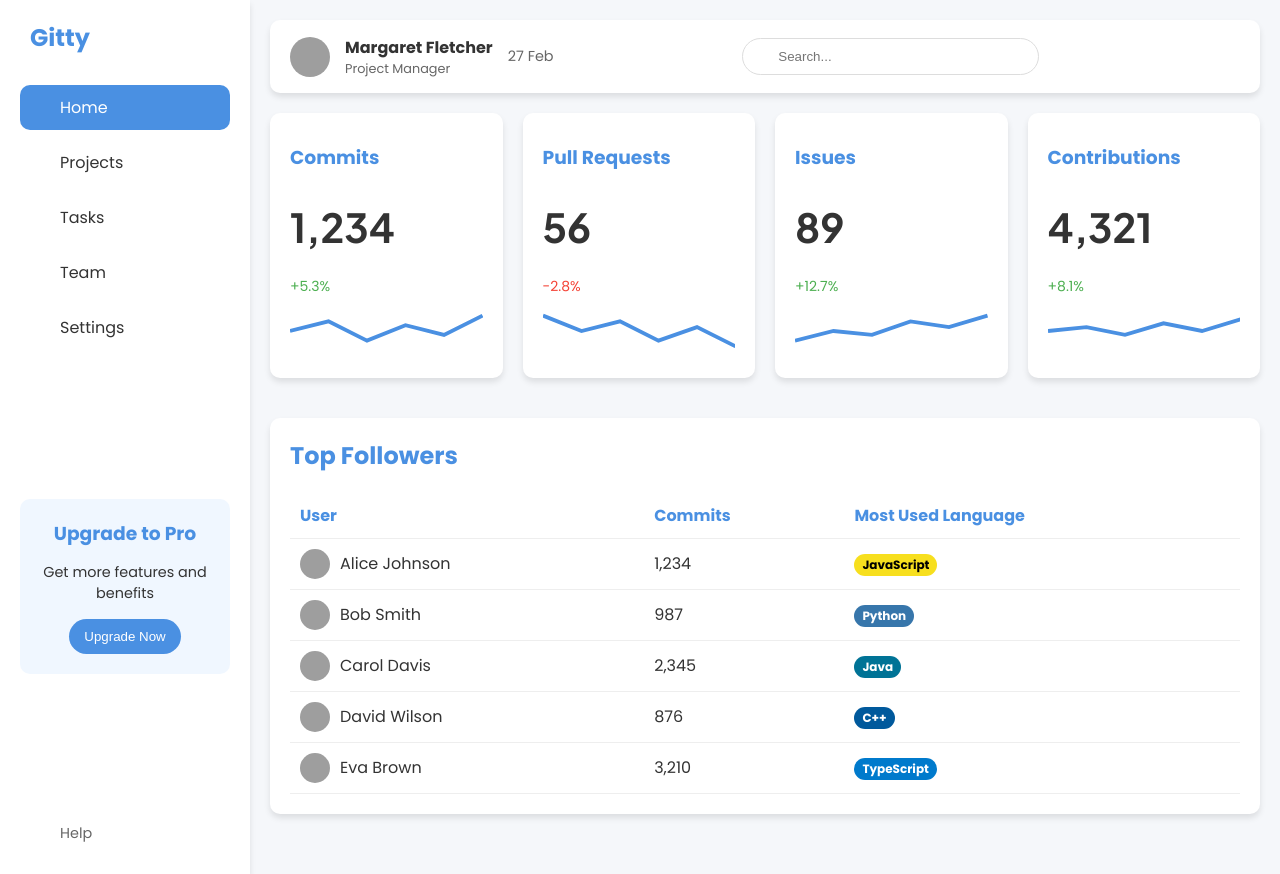
After one commit to Mk-0-wan/gitty, a Flask app: template gitty_v1/templates/ui/ui.html in a window 1280 px wide. The commit adds this page. Run offline with Flask 3, Linux system fonts and the light colour scheme; the template is opened without the code that fills it, so the values that code supplies are empty; grey boxes are pictures that could not be loaded.

Commit message:
fixing some userinterface issues

```diff
--- a/gitty_v1/core/routes.py
+++ b/gitty_v1/core/routes.py
@@ -27,6 +27,6 @@ def intro_page():
 def welcome():
     """The new homepage once the user logs in"""
     try:
-        return render_template("/core/welcomepage.html", title="Welcompage")
+        return render_template("/ui/ui.html", title="UI")
     except TemplateNotFound:
         abort(404)
--- /dev/null
+++ b/gitty_v1/static/ui.css
@@ -0,0 +1,370 @@
+@import url('https://fonts.googleapis.com/css2?family=Manrope:wght@200..800&family=Nunito+Sans:ital,opsz,wght@0,6..12,200..1000;1,6..12,200..1000&family=Plus+Jakarta+Sans:ital,wght@0,200..800;1,200..800&family=Poppins:ital,wght@0,100;0,200;0,300;0,400;0,500;0,600;0,700;0,800;0,900;1,100;1,200;1,300;1,400;1,500;1,600;1,700;1,800;1,900&family=Work+Sans:ital,wght@0,100..900;1,100..900&display=swap');
+
+:root {
+    --primary-color: #4a90e2;
+    --secondary-color: #f5f7fa;
+    --text-color: #333;
+    --border-radius: 10px;
+    --box-shadow: 0 4px 6px rgba(0, 0, 0, 0.1);
+    --transition: all 0.3s ease;
+}
+
+body {
+    font-family: 'Poppins', sans-serif;
+    background-color: var(--secondary-color);
+    margin: 0;
+    padding: 0;
+    color: var(--text-color);
+}
+
+.container {
+    display: grid;
+    grid-template-columns: 250px 1fr;
+    height: 100vh;
+}
+
+/* Sidebar styles */
+.sidebar {
+    background-color: #fff;
+    padding: 20px;
+    box-shadow: var(--box-shadow);
+    display: flex;
+    flex-direction: column;
+    height: 100%;
+}
+
+.logo {
+    font-size: 24px;
+    font-weight: bold;
+    color: var(--primary-color);
+    margin-bottom: 30px;
+    display: flex;
+    align-items: center;
+    gap: 10px;
+}
+
+.nav-links {
+    display: flex;
+    flex-direction: column;
+    gap: 10px;
+    margin-bottom: 30px;
+}
+
+.nav-link {
+    color: var(--text-color);
+    text-decoration: none;
+    padding: 10px;
+    border-radius: var(--border-radius);
+    transition: var(--transition);
+    display: flex;
+    align-items: center;
+}
+
+.nav-link:hover, .nav-link.active {
+    background-color: var(--primary-color);
+    color: #fff;
+}
+
+.nav-link i {
+    margin-right: 10px;
+    width: 20px;
+    text-align: center;
+}
+
+.get-pro {
+    background-color: #f0f7ff;
+    border-radius: var(--border-radius);
+    padding: 20px;
+    margin-top: auto;
+    margin-bottom: 20px;
+    text-align: center;
+}
+
+.get-pro h3 {
+    color: var(--primary-color);
+    margin-top: 0;
+    margin-bottom: 10px;
+}
+
+.get-pro p {
+    font-size: 0.9em;
+    margin-bottom: 15px;
+}
+
+.upgrade-btn {
+    background-color: var(--primary-color);
+    color: #fff;
+    border: none;
+    padding: 10px 15px;
+    border-radius: 20px;
+    cursor: pointer;
+    transition: var(--transition);
+}
+
+.upgrade-btn:hover {
+    background-color: #3a7bc8;
+}
+
+.sidebar-footer {
+    margin-top: auto;
+}
+
+.sidebar-footer .nav-link {
+    color: #666;
+    font-size: 0.9em;
+}
+
+/* Main content styles */
+.main-content {
+    display: flex;
+    flex-direction: column;
+    padding: 20px;
+}
+
+/* Top navbar styles */
+.top-navbar {
+    display: flex;
+    justify-content: space-between;
+    align-items: center;
+    background-color: #fff;
+    padding: 15px 20px;
+    border-radius: var(--border-radius);
+    box-shadow: var(--box-shadow);
+    margin-bottom: 20px;
+}
+
+.user-info {
+    display: flex;
+    align-items: center;
+    gap: 15px;
+}
+
+.user-image {
+    width: 40px;
+    height: 40px;
+    border-radius: 50%;
+    object-fit: cover;
+}
+
+.user-details {
+    display: flex;
+    flex-direction: column;
+}
+
+.user-name {
+    font-weight: bold;
+}
+
+.user-role {
+    font-size: 0.8em;
+    color: #666;
+}
+
+.date {
+    font-size: 0.9em;
+    color: #666;
+}
+
+.search-bar {
+    position: relative;
+}
+
+.search-bar input {
+    padding: 10px 10px 10px 35px;
+    border-radius: 20px;
+    border: 1px solid #ddd;
+    width: 250px;
+}
+
+.search-bar i {
+    position: absolute;
+    left: 10px;
+    top: 50%;
+    transform: translateY(-50%);
+    color: #666;
+}
+
+.notification-btn {
+    background-color: transparent;
+    border: none;
+    cursor: pointer;
+    font-size: 20px;
+    color: var(--primary-color);
+}
+
+/* Content section styles */
+.content-section {
+    flex-grow: 1;
+}
+
+.sec-con {
+    display: grid;
+    grid-template-columns: 1fr;
+    gap: 20px;
+}
+
+.stat-grid {
+    display: grid;
+    grid-template-columns: repeat(4, 1fr);
+    gap: 20px;
+}
+
+.stat-card {
+    background-color: #fff;
+    border-radius: var(--border-radius);
+    box-shadow: var(--box-shadow);
+    padding: 20px;
+    transition: var(--transition);
+    display: flex;
+    flex-direction: column;
+}
+
+.stat-card:hover {
+    transform: translateY(-5px);
+}
+
+.stat-card h3 {
+    margin-top: 0;
+    color: var(--primary-color);
+}
+
+.stat-card i {
+    font-size: 24px;
+    color: var(--primary-color);
+    margin-bottom: 10px;
+}
+
+.stat-number {
+    font-size: 40px;
+    font-family: "Plus Jakarta Sans";
+    font-weight: bold;
+    margin: 10px 0;
+}
+
+.stat-change {
+    font-size: 14px;
+}
+
+.stat-change.positive {
+    color: #4caf50;
+}
+
+.stat-change.negative {
+    color: #f44336;
+}
+
+.graph-container {
+    margin-top: auto;
+}
+
+.graph {
+    width: 100%;
+    height: 40px;
+}
+
+.graph polyline {
+    fill: none;
+    stroke: var(--primary-color);
+    stroke-width: 2;
+}
+
+.followers-table-container {
+    background-color: #fff;
+    border-radius: var(--border-radius);
+    box-shadow: var(--box-shadow);
+    padding: 20px;
+    margin-top: 20px;
+}
+
+.followers-table-container h2 {
+    margin-top: 0;
+    color: var(--primary-color);
+}
+
+.followers-table {
+    width: 100%;
+    border-collapse: collapse;
+}
+
+.followers-table th,
+.followers-table td {
+    padding: 10px;
+    text-align: left;
+    border-bottom: 1px solid #eee;
+}
+
+.followers-table th {
+    font-weight: bold;
+    color: var(--primary-color);
+}
+
+.followers-table .user-info {
+    display: flex;
+    align-items: center;
+    gap: 10px;
+}
+
+.followers-table .user-info img {
+    width: 30px;
+    height: 30px;
+    border-radius: 50%;
+    object-fit: cover;
+}
+
+.language-tag {
+    display: inline-block;
+    padding: 2px 8px;
+    border-radius: 12px;
+    font-size: 12px;
+    font-weight: bold;
+}
+
+.language-tag.javascript {
+    background-color: #f7df1e;
+    color: #000;
+}
+
+.language-tag.python {
+    background-color: #3776ab;
+    color: #fff;
+}
+
+.language-tag.java {
+    background-color: #007396;
+    color: #fff;
+}
+
+.language-tag.cpp {
+    background-color: #00599c;
+    color: #fff;
+}
+
+.language-tag.typescript {
+    background-color: #007acc;
+    color: #fff;
+}
+
+/* Responsive design */
+@media (max-width: 1200px) {
+    .stat-grid {
+        grid-template-columns: repeat(2, 1fr);
+    }
+}
+
+@media (max-width: 768px) {
+    .container {
+        grid-template-columns: 1fr;
+    }
+
+    .sidebar {
+        display: none;
+    }
+
+    .stat-grid {
+        grid-template-columns: 1fr;
+    }
+
+    .followers-table-container {
+        overflow-x: auto;
+    }
+}
--- a/gitty_v1/templates/core/homepage.html
+++ b/gitty_v1/templates/core/homepage.html
@@ -16,7 +16,7 @@
 			<p >Welcome to Gitty! Unlock detailed insights into your GitHub with charts on commits, stars, issues, and more. See your code like never before. Start now!</p>
 		</div>
 		<div class="actions">
-			<a href="https://chatgpt.com/" class="primary-btn" target="_blank" rel="noreferrer">
+			<a href="{{ url_for('accountsbp.registration') }}" class="primary-btn" target="_blank" rel="noreferrer">
 				Try Gitty
 				<svg width="10" height="10" viewBox="0 0 10 10" fill="none" xmlns="http://www.w3.org/2000/svg">
 					<path d="M1 9L9 1M9 1H2.5M9 1V7.22222" stroke="currentColor" stroke-width="1.25" stroke-linecap="round" stroke-linejoin="round"></path>
--- /dev/null
+++ b/gitty_v1/templates/ui/ui.html
@@ -0,0 +1,188 @@
+{% extends 'base.html' %}
+
+{% block static %}
+<link rel="stylesheet" type="text/css" href="{{url_for('static', filename="ui.css")}}">
+{% endblock %}
+
+{% block content %}
+ <div class="container">
+
+        <!-- Sidebar -->
+        <aside class="sidebar">
+            <div class="logo">
+                <i class="fab fa-github"></i> Gitty
+            </div>
+            <nav class="nav-links">
+                <a href="#" class="nav-link active"><i class="fas fa-home"></i> Home</a>
+                <a href="#" class="nav-link"><i class="fas fa-project-diagram"></i> Projects</a>
+                <a href="#" class="nav-link"><i class="fas fa-tasks"></i> Tasks</a>
+                <a href="#" class="nav-link"><i class="fas fa-users"></i> Team</a>
+                <a href="#" class="nav-link"><i class="fas fa-cog"></i> Settings</a>
+            </nav>
+            <div class="get-pro">
+                <h3>Upgrade to Pro</h3>
+                <p>Get more features and benefits</p>
+                <button class="upgrade-btn">Upgrade Now</button>
+            </div>
+            <div class="sidebar-footer">
+                <a href="#" class="nav-link"><i class="fas fa-question-circle"></i> Help</a>
+                </a>
+                {% if current_user.is_authenticated %}
+                  <a href="{{ url_for('accountsbp.logout')}}" class="button secondary">Logout</a>
+                {% endif %}
+            </div>
+        </aside>
+
+        <!-- Main Content Area -->
+        <div class="main-content">
+
+            <!-- Top Navbar -->
+            <header class="top-navbar">
+                <div class="user-info">
+                    <img src="./images/pic4.jpg" alt="User Image" class="user-image">
+                    <div class="user-details">
+                        <span class="user-name">Margaret Fletcher</span>
+                        <span class="user-role">Project Manager</span>
+                    </div>
+                    <span class="date"><i class="far fa-calendar-alt"></i> 27 Feb</span>
+                </div>
+                <div class="search-bar">
+                    <i class="fas fa-search"></i>
+                    <input type="text" placeholder="Search...">
+                </div>
+                <div class="notifications">
+                    <button class="notification-btn"><i class="fas fa-bell"></i></button>
+                </div>
+            </header>
+
+            <!-- Central Chat/Content Section -->
+            <section class="content-section">
+                <div class="sec-con">
+                    <div class="stat-grid">
+                        <div class="stat-card commits">
+                            <i class="fas fa-code-branch"></i>
+                            <h3>Commits</h3>
+                            <p class="stat-number">1,234</p>
+                            <p class="stat-change positive">+5.3%</p>
+                            <div class="graph-container">
+                                <svg class="graph" viewBox="0 0 100 20">
+                                    <polyline points="0,10 20,5 40,15 60,7 80,12 100,2" />
+                                </svg>
+                            </div>
+                        </div>
+                        <div class="stat-card pull-requests">
+                            <i class="fas fa-code-pull-request"></i>
+                            <h3>Pull Requests</h3>
+                            <p class="stat-number">56</p>
+                            <p class="stat-change negative">-2.8%</p>
+                            <div class="graph-container">
+                                <svg class="graph" viewBox="0 0 100 20">
+                                    <polyline points="0,2 20,10 40,5 60,15 80,8 100,18" />
+                                </svg>
+                            </div>
+                        </div>
+                        <div class="stat-card issues">
+                            <i class="fas fa-exclamation-circle"></i>
+                            <h3>Issues</h3>
+                            <p class="stat-number">89</p>
+                            <p class="stat-change positive">+12.7%</p>
+                            <div class="graph-container">
+                                <svg class="graph" viewBox="0 0 100 20">
+                                    <polyline points="0,15 20,10 40,12 60,5 80,8 100,2" />
+                                </svg>
+                            </div>
+                        </div>
+                        <div class="stat-card contributions">
+                            <i class="fas fa-users"></i>
+                            <h3>Contributions</h3>
+                            <p class="stat-number">4,321</p>
+                            <p class="stat-change positive">+8.1%</p>
+                            <div class="graph-container">
+                                <svg class="graph" viewBox="0 0 100 20">
+                                    <polyline points="0,10 20,8 40,12 60,6 80,10 100,4" />
+                                </svg>
+                            </div>
+                        </div>
+                    </div>
+
+                    <div class="followers-table-container">
+                        <h2>Top Followers</h2>
+                        <table class="followers-table">
+                            <thead>
+                                <tr>
+                                    <th>User</th>
+                                    <th>Commits</th>
+                                    <th>Most Used Language</th>
+                                </tr>
+                            </thead>
+                            <tbody>
+                                <tr>
+                                    <td>
+                                        <div class="user-info">
+                                            <img src="https://i.pravatar.cc/40?img=1" alt="User 1">
+                                            <span>Alice Johnson</span>
+                                        </div>
+                                    </td>
+                                    <td>1,234</td>
+                                    <td>
+                                        <span class="language-tag javascript">JavaScript</span>
+                                    </td>
+                                </tr>
+                                <tr>
+                                    <td>
+                                        <div class="user-info">
+                                            <img src="https://i.pravatar.cc/40?img=2" alt="User 2">
+                                            <span>Bob Smith</span>
+                                        </div>
+                                    </td>
+                                    <td>987</td>
+                                    <td>
+                                        <span class="language-tag python">Python</span>
+                                    </td>
+                                </tr>
+                                <tr>
+                                    <td>
+                                        <div class="user-info">
+                                            <img src="https://i.pravatar.cc/40?img=3" alt="User 3">
+                                            <span>Carol Davis</span>
+                                        </div>
+                                    </td>
+                                    <td>2,345</td>
+                                    <td>
+                                        <span class="language-tag java">Java</span>
+                                    </td>
+                                </tr>
+                                <tr>
+                                    <td>
+                                        <div class="user-info">
+                                            <img src="https://i.pravatar.cc/40?img=4" alt="User 4">
+                                            <span>David Wilson</span>
+                                        </div>
+                                    </td>
+                                    <td>876</td>
+                                    <td>
+                                        <span class="language-tag cpp">C++</span>
+                                    </td>
+                                </tr>
+                                <tr>
+                                    <td>
+                                        <div class="user-info">
+                                            <img src="https://i.pravatar.cc/40?img=5" alt="User 5">
+                                            <span>Eva Brown</span>
+                                        </div>
+                                    </td>
+                                    <td>3,210</td>
+                                    <td>
+                                        <span class="language-tag typescript">TypeScript</span>
+                                    </td>
+                                </tr>
+                            </tbody>
+                        </table>
+                    </div>
+                </div>
+            </section>
+        </div>
+
+        <!-- Right Sidebar -->
+    </div>
+{% endblock %}
```
Also changed, not shown: gitty_v1/accounts/account.py (+0 -30 lines), 3 other files.
